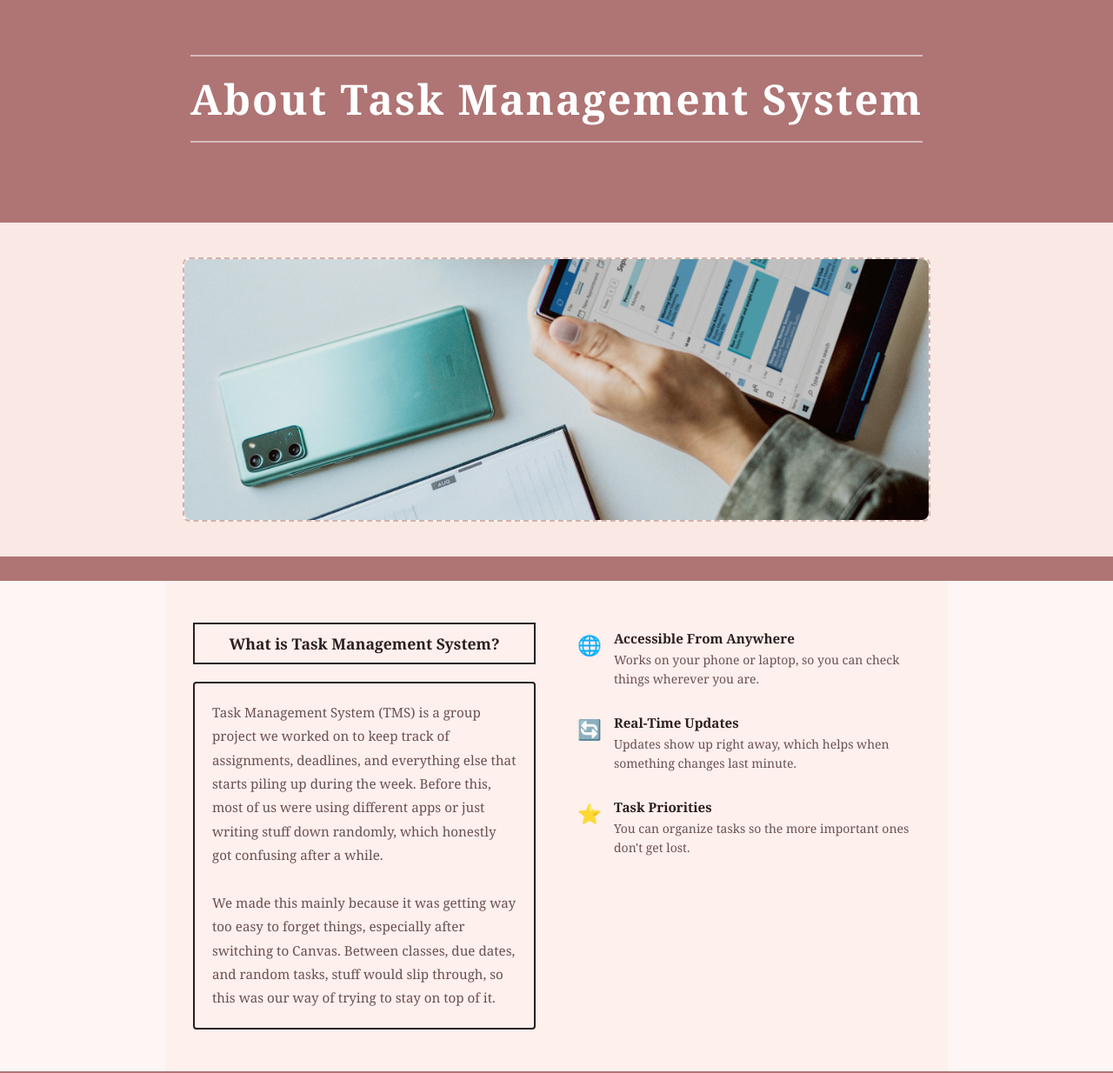
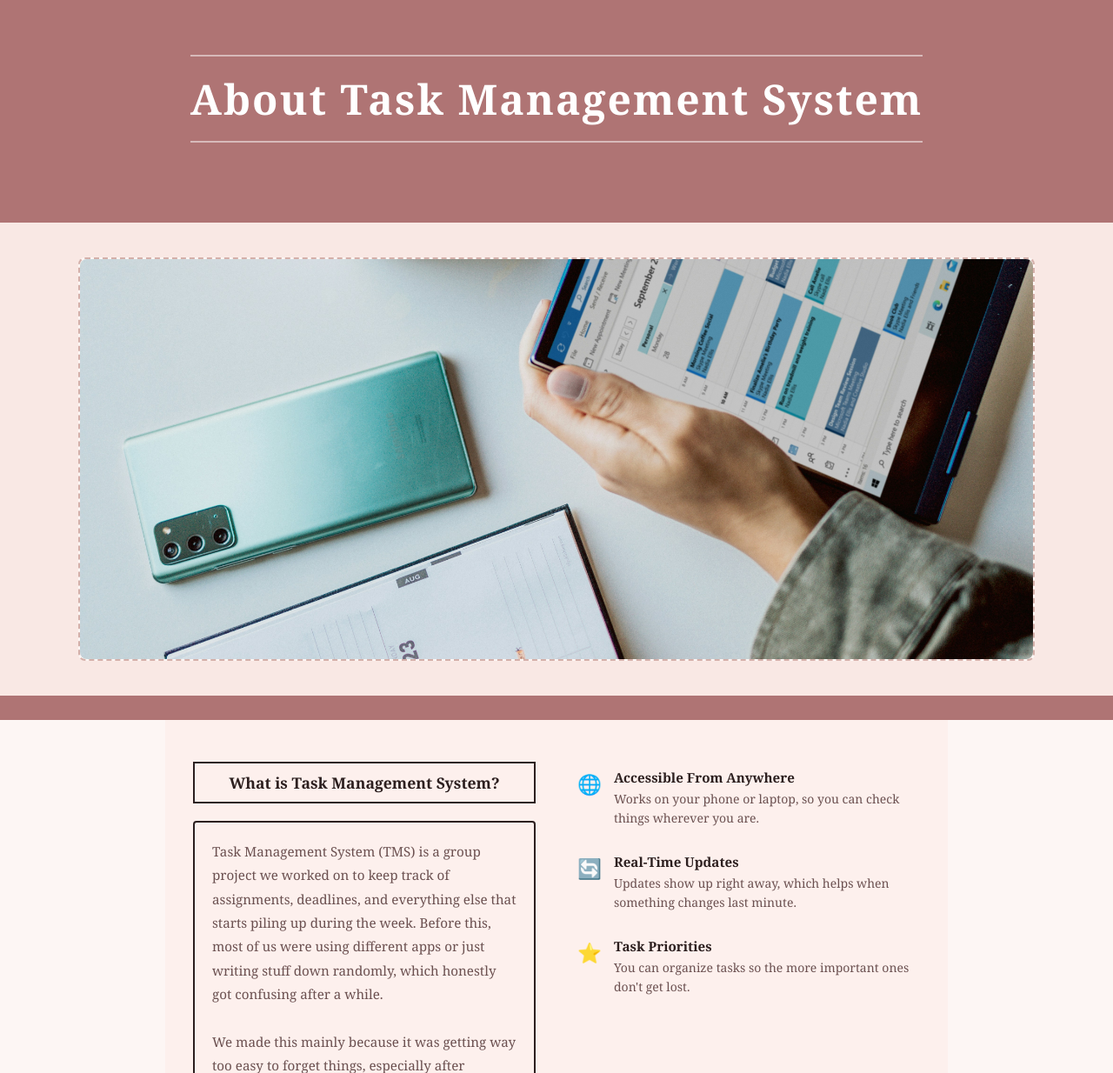
Before and after one commit to Tryflin/CSCI-426, a PHP site: page / in a window 1280 px wide. Shown: the part 69-1303 px from the top of the page at 87% size. Run offline with PHP 8.4, Linux system fonts and the light colour scheme.

Commit message:
Made the Image Boxes larger - suggestion from Milestone 3

```diff
--- a/aboutStyle.css
+++ b/aboutStyle.css
@@ -32,7 +32,7 @@
 
 .image-box
 {
-    max-width: 860px;
+    max-width: 1100px;
     margin: 0 auto;
     border: 2px dashed #d4b0aa;
     border-radius: 8px;
@@ -48,7 +48,7 @@
 .image-box img
 {
     width: 100%;
-    height: 300px;
+    height: 460px;
     object-fit: cover;
     border-radius: 8px;
 }
```
